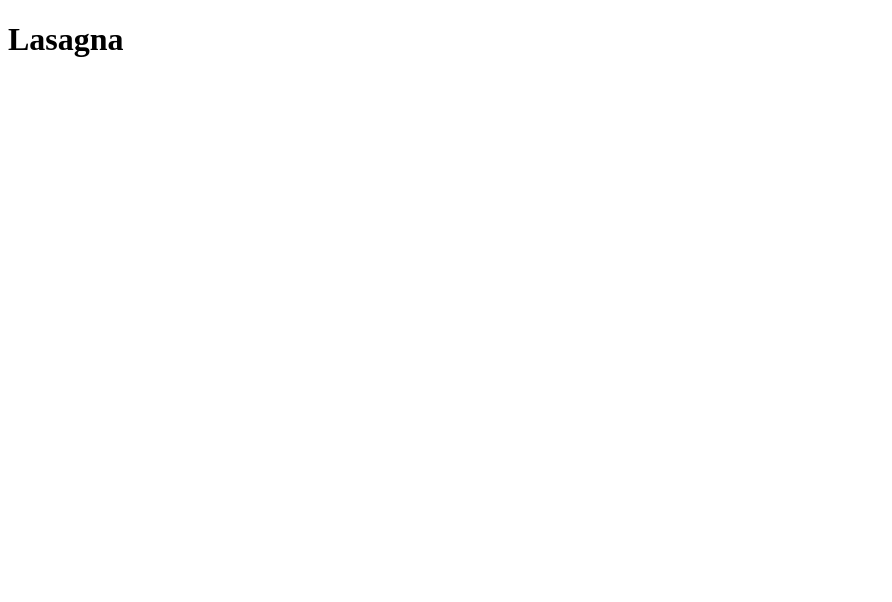
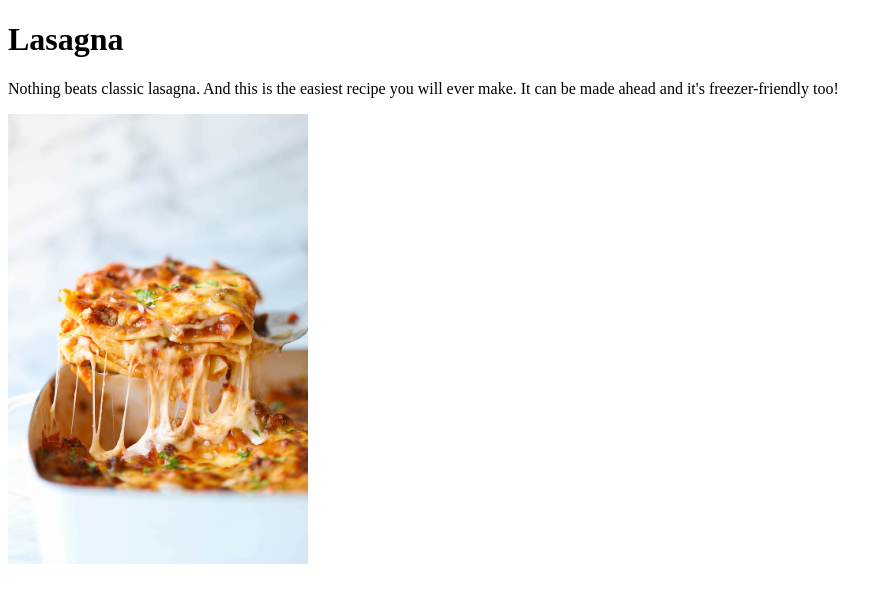
Before and after one commit to SpookyToaster/odin-recipes, a plain HTML site: page recipes/lasagna.html in a window 1280 px wide. Shown: the whole page, without its empty margins (0-892 px from the left). Drawn offline with Linux system fonts and the light colour scheme.

Commit message:
edit lasanga.html and ./odin-recipes/index.html

```diff
--- a/recipes/lasagna.html
+++ b/recipes/lasagna.html
@@ -5,5 +5,7 @@
     </head>
     <body>
         <h1>Lasagna</h1>
+        <p>Nothing beats classic lasagna. And this is the easiest recipe you will ever make. It can be made ahead and it's freezer-friendly too!</p>
+        <img src="./recipeimages/lasagna.jpg" width="300">
     </body>
 </html>
```
Also changed, not shown: recipes/recipeimages/lasagna.jpg (added).
